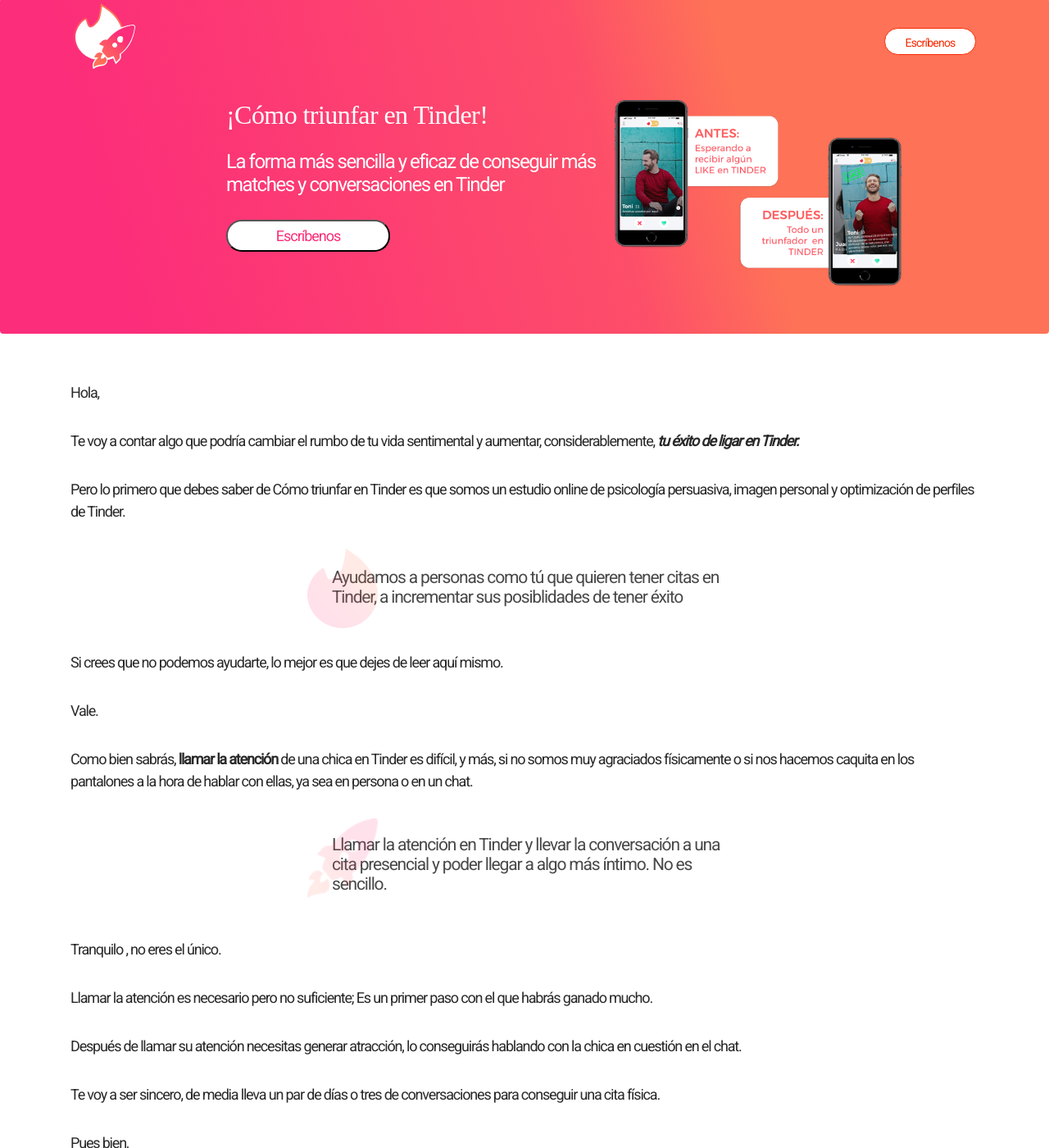
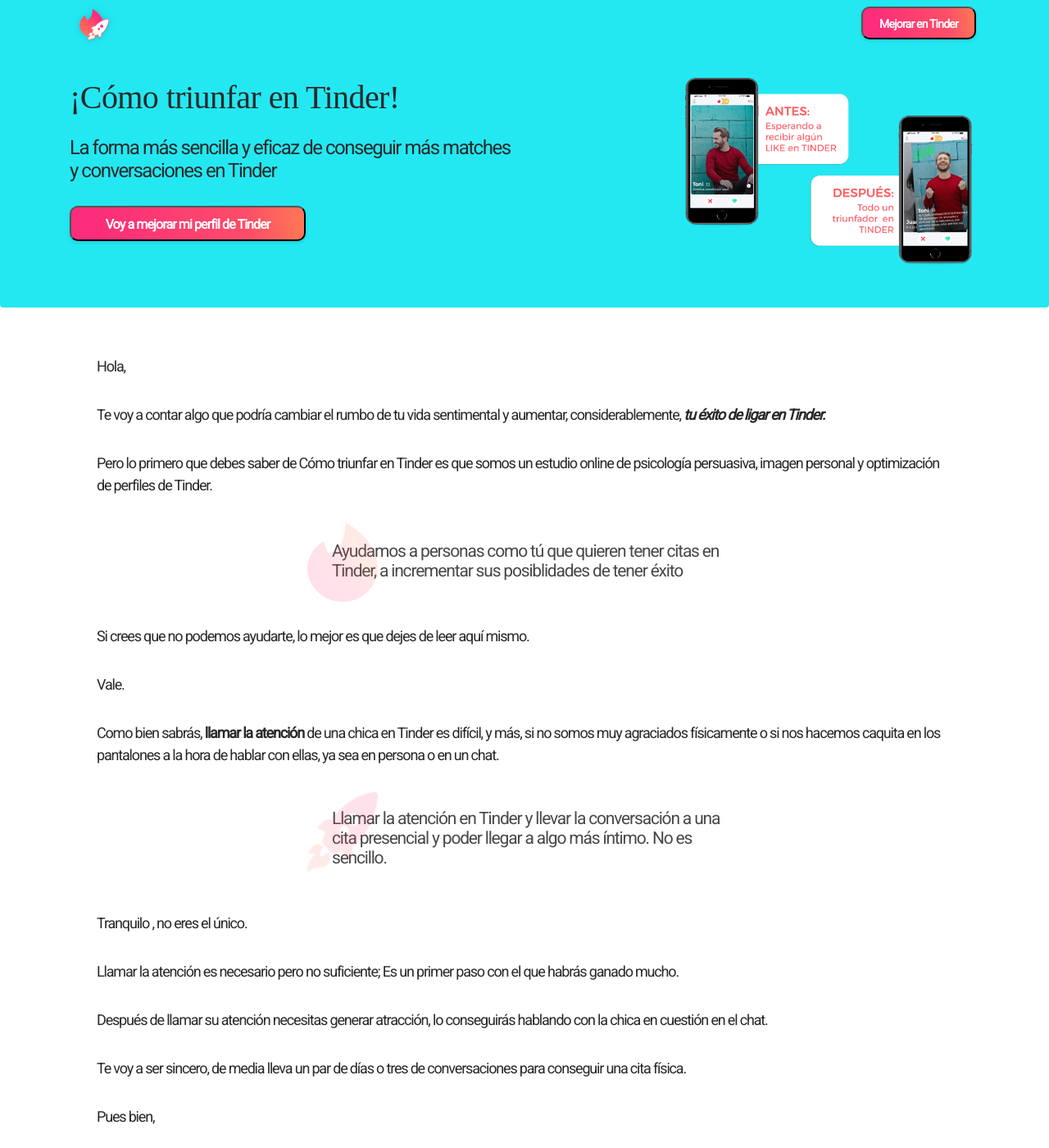
Before and after one commit to dmartincc/tinderpower.github.io, a Jekyll site: the page built from index.md, in a window 1280 px wide and 1400 px high. Shown: the whole window at 82% size. Built offline with Jekyll 4.4.1, drawn with Linux system fonts in a browser that asks for light colours; comment, search, counter and statistics services are not loaded; some of the changed text lies outside the part shown.

Commit message:
resolving new design

```diff
--- a/_includes/bottomCTA.html
+++ b/_includes/bottomCTA.html
@@ -28,7 +28,7 @@
 		<div class="response" id="mce-success-response" style="display:none"></div>
 	</div>    <!-- real people should not fill this in and expect good things - do not remove this or risk form bot signups-->
     <div style="position: absolute; left: -5000px;" aria-hidden="true"><input type="text" name="b_b90547419bff049c9f7fdbd10_804ec5f000" tabindex="-1" value=""></div>
-    <div class="clear py-3"><button type="submit" value="Enviar Email" name="subscribe" id="mc-embedded-subscribe" class="buttonBottomCTA btn-block"><span>Enviar email</span></button></div>
+    <div class="clear py-3"><button type="submit" value="Enviar Email" name="subscribe" id="mc-embedded-subscribe" class="buttonBottomCTA btn-block py-2"><span>Voy a mejorar mi perfil de Tinder</span></button></div>
     <div class="mc-field-group input-group">
       <p class="text3BottomCTA">*Al enviarnos tu mail recibirás correos electrónicos con la información para triunfar en Tinder y aceptas nuestra Política de privacidad</p>
     </div>
--- a/_includes/footer.html
+++ b/_includes/footer.html
@@ -4,12 +4,9 @@
 <script src="https://cdnjs.cloudflare.com/ajax/libs/popper.js/1.14.7/umd/popper.min.js" integrity="sha384-UO2eT0CpHqdSJQ6hJty5KVphtPhzWj9WO1clHTMGa3JDZwrnQq4sF86dIHNDz0W1" crossorigin="anonymous"></script>
 <script src="https://stackpath.bootstrapcdn.com/bootstrap/4.3.1/js/bootstrap.min.js" integrity="sha384-JjSmVgyd0p3pXB1rRibZUAYoIIy6OrQ6VrjIEaFf/nJGzIxFDsf4x0xIM+B07jRM" crossorigin="anonymous"></script>
 <div class="center">
-  <img src="assets/img/logo.png"
-     srcset="assets/img/logo@2x.png 2x,
-             assets/img/logo@3x.png 3x"
-     class="logo">
+  <img src="assets/img/logo-copy@2x.png" class="logo">
 </div>
   <div class="footer-copyright text-center py-3 textoFooter"><span>© 2019 Copyright:</span>
-    <a href="https://dmartincc.com/tinderpower.github.io/" class="textoFooter"><strong>tinderpower.com</strong></a>
+    <a href="https://tinderpower.com" class="textoFooter"><strong>tinderpower.com</strong></a>
   </div>
 </footer>
--- a/_includes/header.html
+++ b/_includes/header.html
@@ -1,8 +1,8 @@
 <header class="header  sticky-top">
   <div class="container">
     <div class="d-flex">
-      <div class="p-1 py-0 px-1 flex-grow-1 bd-highlight"><a href="#inicio"><img src="assets/img/logo@2x.png" alt="como triunfar en tinder logo"></a></div>
-      <div class="p-1 py-0 px-1"><button type="button" class="botonHeader" data-toggle="modal" data-target="#exampleModalCenter"><span>Escríbenos</span>
+      <div class="p-1 py-0 px-1 flex-grow-1 bd-highlight"><a href="#inicio"><img src="assets/img/logo-copy.png" alt="como triunfar en tinder logo"></a></div>
+      <div class="p-1 pt-2 px-1 text-aling-center "><button type="button" class="botonHeader" data-toggle="modal" data-target="#exampleModalCenter"><span>Mejorar en Tinder</span>
 </button></div>
     </div>
   </div>
--- a/_includes/topCTA.html
+++ b/_includes/topCTA.html
@@ -1,21 +1,21 @@
 <div class="container-fluid rounded bannerCTA pb-5 ">
   <div class="container">
-    <div class="row justify-content-center">
-      <div class="col-lg-6 col-md-12 col-sm-12 col-xs-12 align-self-top pl-xl-5 my-lg-1 my-md-5 my-sm-5 pb-5">
-        <h1 class="titleBannerCTA text-xl-left text-lg-left text-md-center text-sm-center pl-xl-5 pl-lg-5 pl-md-4 pl-sm-3" >¡Cómo triunfar en Tinder!</h1>
-        <p class="textBannerCTA text-xl-left text-lg-left text-md-center text-sm-center pl-xl-5 pl-lg-5 pl-md-4 pl-sm-3">La forma más sencilla y eficaz de conseguir más matches y conversaciones en Tinder</p>
-        <div class="center pl-xl-5 pl-lg-5">
-          <button type="button" name="button" class="botonCTA d-xl-block d-lg-block"  data-toggle="modal" data-target="#exampleModalCenter"><span>Escríbenos</span></button>
+    <div class="row justify-content-between">
+      <div class="col-lg-6 col-md-12 col-sm-12 col-xs-12 align-self-top my-lg-1 my-md-5 my-sm-5 my-xs-5 pb-4">
+        <h1 class="titleBannerCTA text-xl-left text-lg-left text-md-center text-sm-center" >¡Cómo triunfar en Tinder!</h1>
+        <p class="textBannerCTA text-xl-left text-lg-left text-md-center text-sm-center">La forma más sencilla y eficaz de conseguir más matches y conversaciones en Tinder</p>
+        <div class="center">
+          <button type="button" name="button" class="botonCTA d-xl-block d-lg-block"  data-toggle="modal" data-target="#exampleModalCenter"><span>Voy a mejorar mi perfil de Tinder</span></button>
         </div>
     </div>
-    <div class="col-lg-3 col-md-12 col-sm-12 col-xs-12 pt-lg-5 pt-md-2 pt-sm-1 my-sm-1 d-xl-none d-lg-none ">
-      <img src="assets/img/movil-1.png" alt="imagen movil tinder" class="img mx-auto d-block my-lg-5 my-md-2 my-sm-5 imgTamaño">
+    <div class="col-lg-3 col-md-12 col-sm-12 col-xs-12 pt-lg-5 pt-md-2 pt-sm-1 py-sm-5 my-sm-1 d-xl-none d-lg-none py-5">
+      <img src="assets/img/movil-1.png" alt="imagen movil tinder" class="img mx-auto d-block my-lg-5 my-md-2 my-sm-5  imgTamaño">
     </div>
     <div class="col-lg-3 col-md-12 col-sm-12 col-xs-12 pt-lg-5 pt-md-2 pt-sm-1 my-sm-1 d-xl-none d-lg-none">
       <img src="assets/img/movil-2.png" alt="imagen movil tinder" class="img mx-auto d-block my-lg-5 my-md-2 my-sm-5 imgTamaño">
     </div>
-    <div class="col-6-lg align-self-top d-none d-xl-block d-lg-block ">
-      <img src="assets/img/moviles-desktop.png" alt="imagen movil tinder" class="img mx-auto d-block my-lg-1 imgTamaño2">
+    <div class="col-6-lg align-self-top d-none d-xl-block d-lg-block px-4 ">
+      <img src="assets/img/moviles-desktop.png" alt="imagen movil tinder" class= "img mx-auto d-block my-lg-1 imgTamaño2">
     </div>
   </div>
 
--- a/_layouts/landing.html
+++ b/_layouts/landing.html
@@ -6,7 +6,7 @@
 {% include modal.html %}
 <div class="container">
   <div class="row">
-    <div class="col-12 px-3 pb-5">
+    <div class="col-12 px-5-xl px-lg-5 pb-5">
       {{ content }}
     </div>
   </div>
--- a/assets/css/base.css
+++ b/assets/css/base.css
@@ -19,46 +19,49 @@
   height: 228px;
 }
 .botonHeader {
- margin-top: 30px;
- width: 112px;
- height: 33px;
- border-radius: 19px;
- border: solid 0.5px #f82901;
- background-color: #ffffff;
+  width: 140px;
+  height: 40px;
+  border-radius: 10px;
+  box-shadow: 0 2px 4px 0 rgba(0, 0, 0, 0.12);
+  background-image: linear-gradient(80deg, #fc2d7a 12%, #fd4e69 75%, #fe7257 96%);
 }
 .botonHeader span {
- width: 60px;
+  width: 99px;
  height: 16px;
  font-family: Roboto;
  font-size: 14px;
- font-weight: normal;
+ font-weight: bold;
  font-stretch: normal;
  font-style: normal;
  line-height: normal;
  letter-spacing: -0.79px;
- color: #f82901;
+ color: #ffffff;
+
 }
 .botonCTA{
-  width: 200px;
-  height: 39px;
-  border-radius: 19px;
-  background-color: #ffffff;
+  max-width: 288px;
+  width: 100%;
+  height: 43px;
+  border-radius: 10px;
+  box-shadow: 0 2px 4px 0 rgba(0, 0, 0, 0.12);
+  background-image: linear-gradient(84deg, #fc2d7a 12%, #fd4e69 76%, #fe7257 96%);
 }
 div.center {
   text-align: center;
   padding-top: 13px;
 }
 .botonCTA span {
-  width: 77px;
-  height: 21px;
+  width: auto;
+  height: 19px;
   font-family: Roboto;
-  font-size: 18px;
-  font-weight: normal;
+  font-size: 16px;
+  font-weight: bold;
   font-stretch: normal;
   font-style: normal;
   line-height: normal;
-  letter-spacing: -1.01px;
-  color: #fc2d7a;
+  letter-spacing: -0.9px;
+  color: #ffffff;
+
 }
 /*  dessde aquí Fer */
 .header.div {
@@ -74,20 +77,19 @@
   margin-bottom: 42px;
   width: 100%;
   height: auto;
-  background-image: linear-gradient(75deg, #fc2d7a 12%, #fd4e69 57%, #fe7257 70%);
+  background-color: #23e8f2;
 
 }
 .titleBannerCTA {
   margin-top: 0px;
   font-family: Montserrat;
-  font-size: 32px;
   font-weight: normal;
   font-stretch: normal;
   font-style: normal;
   line-height: normal;
   letter-spacing: -0.56px;
   text-align: center;
-  color: #ffffff;
+  color: #292929;
 }
 .textBannerCTA {
 
@@ -99,7 +101,7 @@
   font-style: normal;
   line-height: normal;
   letter-spacing: -1.47px;
-  color: #ffffff;
+  color: #292929;
   text-align: center;
 }
 .logo-tinder-izq {
@@ -217,21 +219,21 @@
   text-align: left;
   }
 .buttonBottomCTA {
-  width: 200px;
-  height: 40px;
-  border-radius: 16.5px;
-  background-image: linear-gradient(84deg, #fc2d7a 12%, #fd4e69 58%, #fe7257 71%);
+  width: 288px;
+  border-radius: 10px;
+  box-shadow: 0 2px 4px 0 rgba(0, 0, 0, 0.12);
+  background-image: linear-gradient(84deg, #fc2d7a 12%, #fd4e69 76%, #fe7257 96%);
   }
 .buttonBottomCTA span {
-  width: 90px;
-  height: 21px;
+  width: 208px;
+  height: 19px;
   font-family: Roboto;
-  font-size: 18px;
-  font-weight: normal;
+  font-size: 16px;
+  font-weight: bold;
   font-stretch: normal;
   font-style: normal;
   line-height: normal;
-  letter-spacing: 0.12px;
+  letter-spacing: -0.9px;
   color: #ffffff;
 }
 .text3BottomCTA {
@@ -250,7 +252,7 @@
 
 }
 .bgfooter {
-  background-image: linear-gradient(70deg, #fc2d7a 12%, #fd4e69 56%, #fe7257 69%);
+  background-color: #23e8f2;
 }
 .textoFooter {
 text-decoration: none;
@@ -260,5 +262,5 @@
 font-style: normal;
 line-height: normal;
 letter-spacing: 0.09px;
-color: #ffffff;
+ color: #292929;
 }
```
Also changed, not shown: assets/img/logo-copy.png (added), assets/img/logo-copy@2x.png (added), assets/img/logo-copy@3x.png (added).
